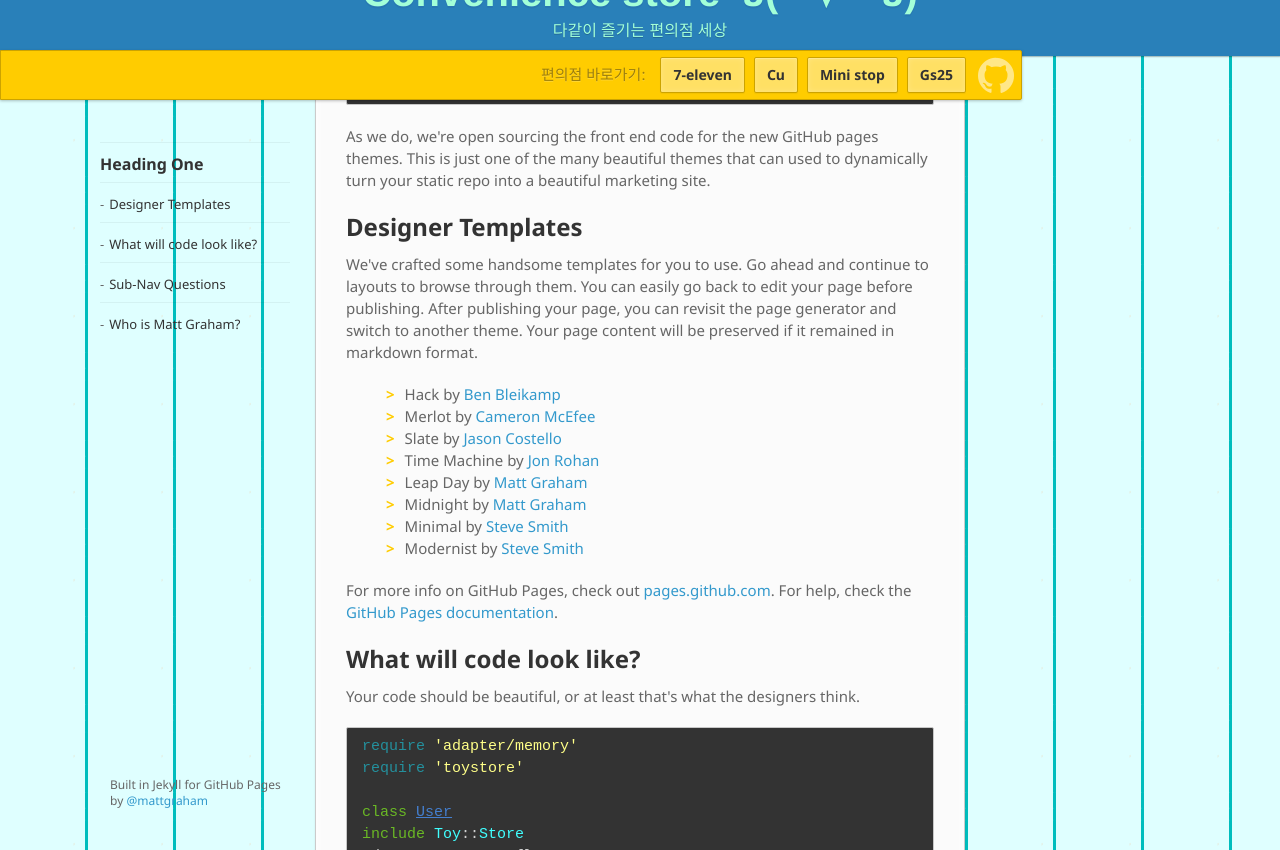
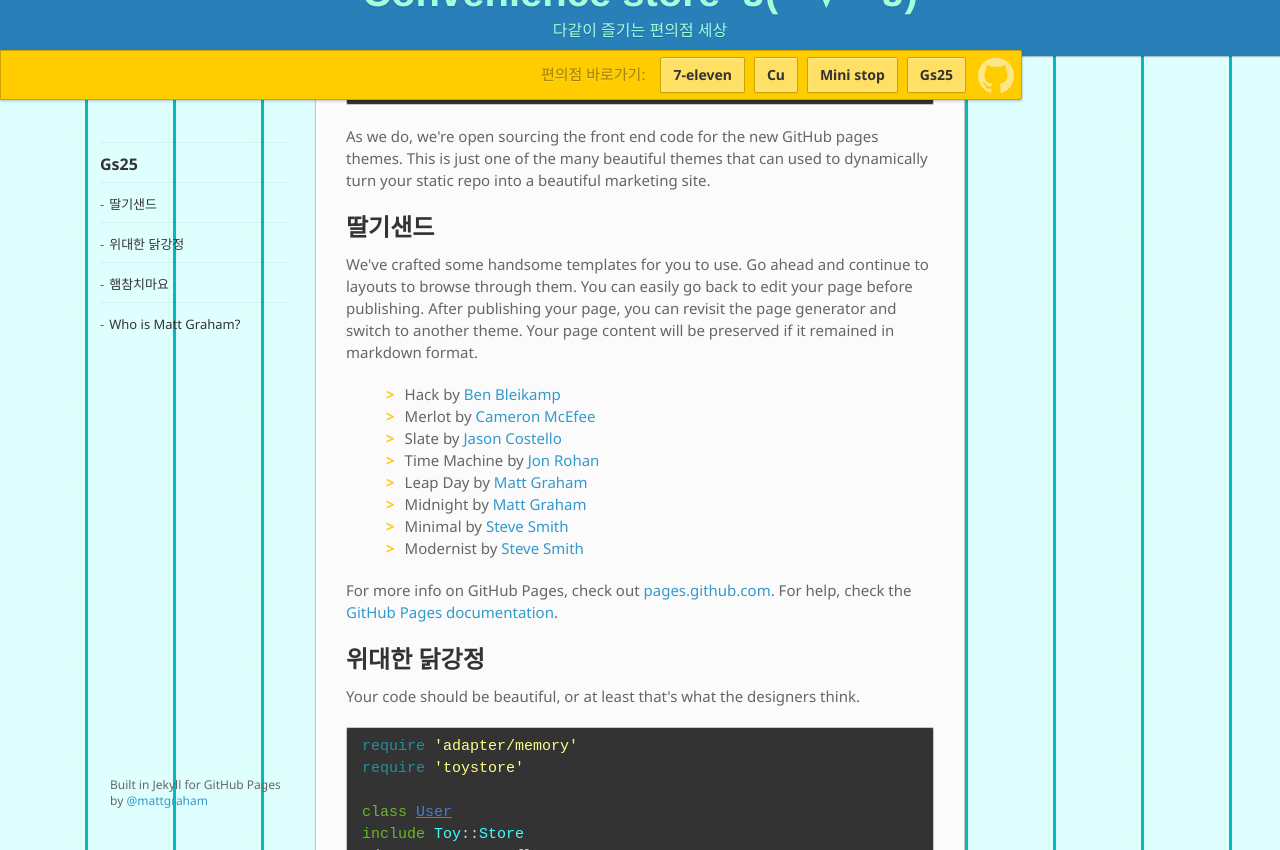
Before and after one commit to Jason-Yeon/junghyunson.github.com, a Jekyll site: the page built from index.md, in a window 1280 px wide and 900 px high, scrolled down 654 px, cut to the strip 50-900 px from the top of the window. Built offline with Jekyll 4.4.1, drawn with Linux system fonts in a browser that asks for light colours; nearby versions of some CDN libraries; some web fonts are replaced; some of the changed text lies outside the part shown.

Commit message:
Update home.html

```diff
--- a/_layouts/home.html
+++ b/_layouts/home.html
@@ -7,7 +7,7 @@
     {% include page-nav.html %}
 
   <section>
-    <h1>Heading One</h1>
+    <h1>Gs25</h1>
     <p>This automatic page generator is the easiest way to create beautiful pages for all of your projects. Author your page content here using GitHub Flavored Markdown, select a template crafted by a designer, and publish. After your page is generated, you can check out the new branch:</p>
 
     <p><img src="http://f.cl.ly/items/1f3f0U0A3x0P1Z022y1Q/532999_10150681079447771_501672770_9454022_1744955305_n.jpeg" alt="New Haven South Beach by Matt Graham"></p>
@@ -19,7 +19,7 @@
 
     <p>As we do, we're open sourcing the front end code for the new GitHub pages themes. This is just one of the many beautiful themes that can used to dynamically turn your static repo into a beautiful marketing site.  </p>
 
-    <h2>Designer Templates</h2>
+    <h2>딸기샌드</h2>
 
     <p>We've crafted some handsome templates for you to use. Go ahead and continue to layouts to browse through them. You can easily go back to edit your page before publishing. After publishing your page, you can revisit the page generator and switch to another theme. Your page content will be preserved if it remained in markdown format.</p>
 
@@ -36,7 +36,7 @@
 
     <p>For more info on GitHub Pages, check out <a href="http://pages.github.com/">pages.github.com</a>. For help, check the <a href="http://help.github.com/pages">GitHub Pages documentation</a>.</p>
 
-    <h2>What will code look like?</h2>
+    <h2>위대한 닭강정</h2>
 
     <p>Your code should be beautiful, or at least that's what the designers think. </p>
 
@@ -121,7 +121,7 @@
 
     <p>Inline code would look a little different. <code>We want you to see</code> where it is, but its going to be a little less noticeable. It might also be as simple as <code>:hover</code> and as unique as <code>:first-child</code>. It is up to you. </p>
 
-    <h2>Sub-Nav Questions</h2>
+    <h2>햄참치마요</h2>
 
     <p>The sub-navigation is automatically generated using a little JS based on the H1 and H2 tags in your markdown file. The goal was to make it a quick <code>and exciting</code> way to write a markdown file and create an amazing pages site.  </p>
 
```
